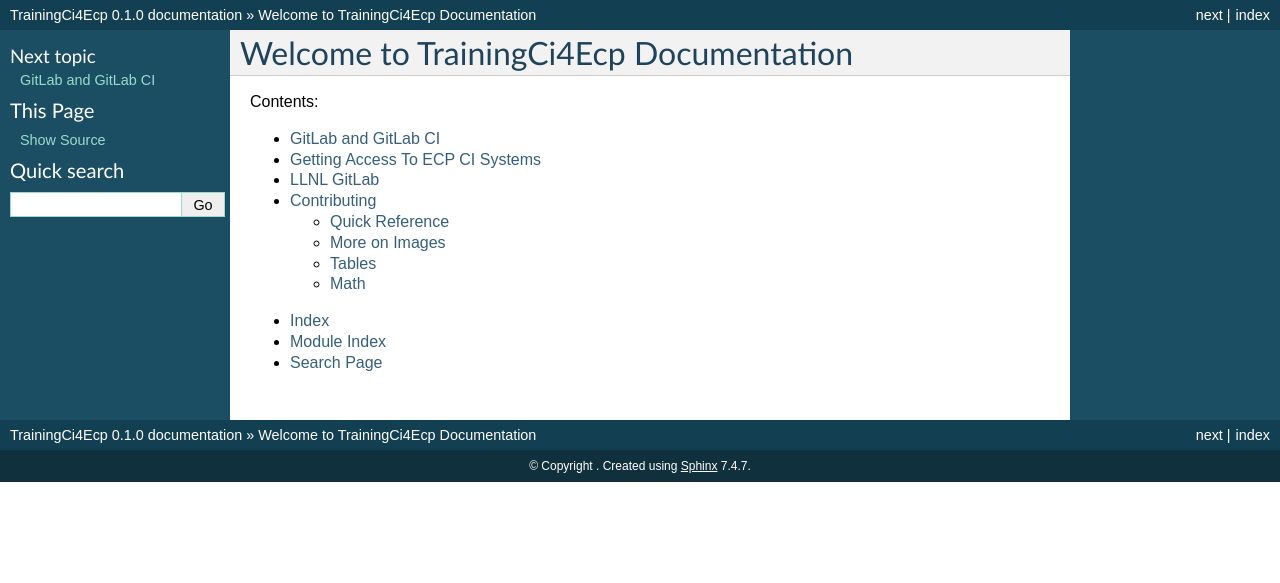
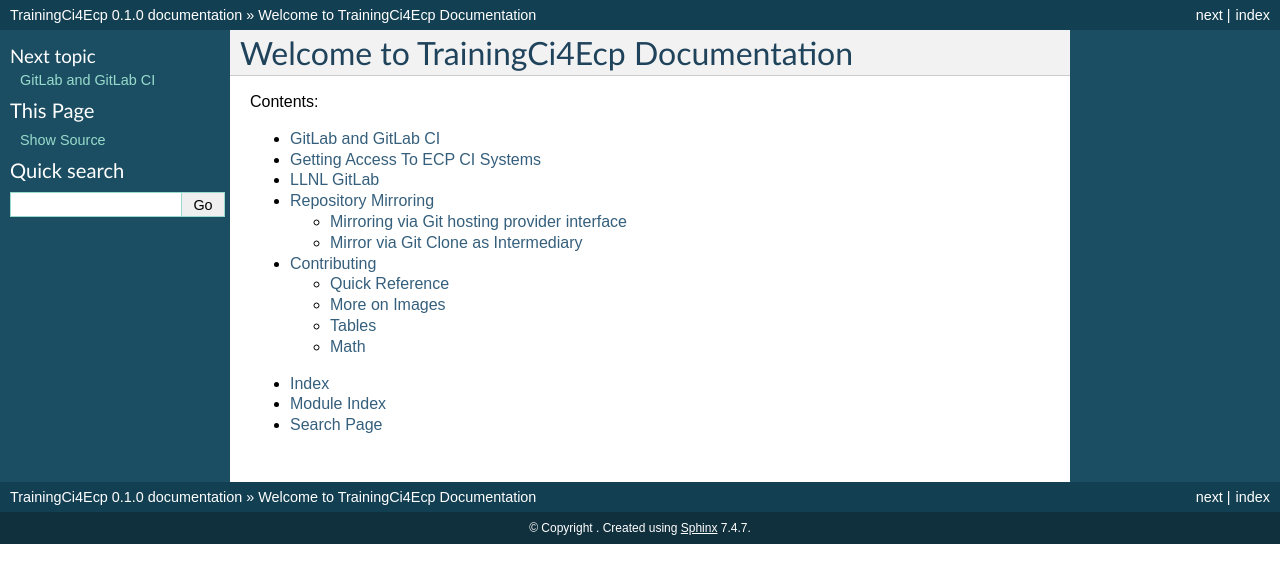
Before and after one commit to ecp-ci/initial-ci-example, a Sphinx documentation site: the page built from docs/index.rst, in a window 1280 px wide. Shown: the top 583 px of the page. Built offline with Sphinx 7.4.7, drawn with Linux system fonts in a browser that asks for light colours; some of the changed lines change nothing that is shown.

Commit message:
adding some notes about mirroring

```diff
--- a/docs/index.rst
+++ b/docs/index.rst
@@ -8,6 +8,7 @@
    gitlab_ci.rst
    access.rst
    llnl_gitlab.rst
+   mirroring.rst
    contributing.rst
 
 * :ref:`genindex`
--- /dev/null
+++ b/docs/mirroring.rst
@@ -0,0 +1,36 @@
+Repository Mirroring
+====================
+
+In Git, repository *mirroring* is the creation of a copy of a repository
+in another Git instance. The *mirror* (or copy) is intended to just follow
+along with all the work happening in the original repository.
+
+Mirroring via Git hosting provider interface
+--------------------------------------------
+
+Each Git hosting provider (e.g. GitHub_, GitLab_, Bitbucket, etc.) may offer
+built-in support for repository mirroring in their hosted repository controls.
+For example, in most GitLab_ instances, you can find mirroring controls under
+:menuselection:`Settings --> Repository --> Mirroring repositories --> Expand`
+as shown in the screenshot...
+
+.. figure:: files/gitlab_mirror_controls.png
+   :scale: 50%
+
+However, not all GitLab_ hosting providers support **both** a *push* mode and *pull*
+mode for mirroring. Most provide only a *push* mode meaning you can set up the
+controls to push code *out* from the GitLab_ instance but not pull it *in*.
+
+Since access to each ECP_ CI resource is controlled by a local GitLab_ instance,
+most ECP_ code teams will be looking for a way to mirror their code *into* those
+instances. Bottom line, you won't be able to do it by using the GitLab_ hosting
+providers built-in mirroring feature. Instead, you will have to handle this manually
+by using a clone as an intermediary. But this is very simple
+
+Mirror via Git Clone as Intermediary
+------------------------------------
+
+To achieve the end goal of mirroring an existing repository into an ECP_ CI
+GitLab_ instance, you would use a Git clone as an intermediary an set up
+the remotes for the clone such that you can ``get pull`` from the source
+repository and then ``git push`` to the GitLab_ repository.
```
Also changed, not shown: docs/files/gitlab_mirror_controls.png (added).
